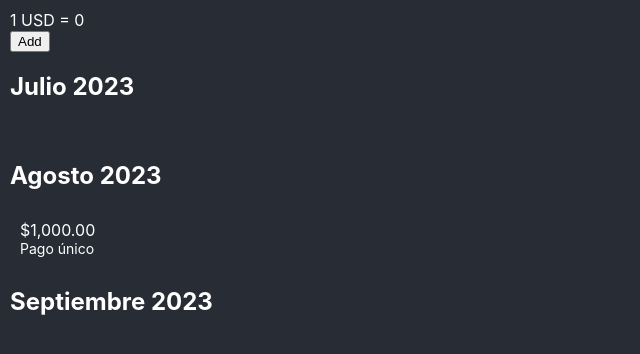
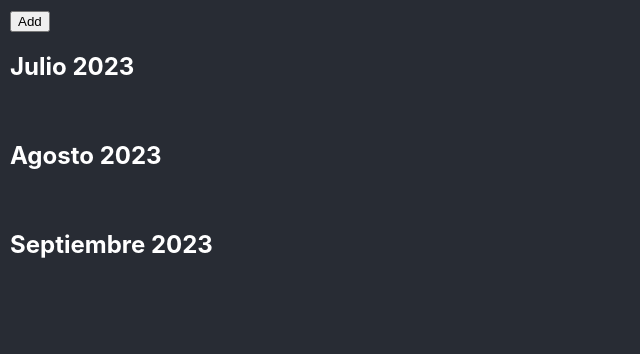
Before and after one commit to maldonadan/deuda, a React (Create React App) app: page / in a window 1280 px wide. Shown: the top 354 px of the page, without its empty margins (0-640 px from the left). Built offline with nearby package versions, Linux system fonts and the light colour scheme; no server answers.

Commit message:
ordeno meses de manera asc

```diff
--- a/src/App.js
+++ b/src/App.js
@@ -2,7 +2,6 @@ import { useState } from "react";
 import "./App.css";
 import Debt from "./Debt";
 import { useForm } from "react-hook-form";
-import { useCurrencyConversion } from "./useCurrencyConversion";
 import { useCurrencyFormatter } from "./useCurrencyFormatter";
 
 const Installments = ({ currentInstallment, totalInstallment = 0 }) => {
@@ -56,15 +55,35 @@ function App() {
   });
   const [state, setState] = useState({
     "Julio 2023": [],
-    "Agosto 2023": [
-      {
-        amount: 1000,
-      },
-    ],
+    "Agosto 2023": [],
     "Septiembre 2023": [],
   });
+
+  const meses = [
+    "Enero",
+    "Febrero",
+    "Marzo",
+    "Abril",
+    "Mayo",
+    "Junio",
+    "Julio",
+    "Agosto",
+    "Septiembre",
+    "Octubre",
+    "Noviembre",
+    "Diciembre",
+  ];
+
+  function compararFechasDescendente(a, b) {
+    const fechaA = new Date(a.split(" ")[1], meses.indexOf(a.split(" ")[0]), 1);
+    const fechaB = new Date(b.split(" ")[1], meses.indexOf(b.split(" ")[0]), 1);
+
+    return fechaA - fechaB;
+  }
   const months = Object.keys(state);
-  const { txUSD } = useCurrencyConversion();
+
+  const arrayOrdenado = months.sort(compararFechasDescendente);
+
   const addDebt = (
     month,
     amount,
@@ -98,9 +117,6 @@ function App() {
         padding: 10,
       }}
     >
-      <header>
-        <span>{`1 USD = ${txUSD}`}</span>
-        <div>
       <DebtForm
         onSubmit={(data) => {
           addDebtHandler(data);
@@ -108,9 +124,7 @@ function App() {
         debtFormValuesState={debtFormValuesState}
         setDebtFormValuesState={setDebtFormValuesState}
       />
-        </div>
-      </header>
-      {months.map((month) => {
+      {arrayOrdenado.map((month) => {
         const rows = getDebtsByMonth(month).map((debt, index) => (
           <DebtCard key={index} debt={debt} />
         ));
--- a/src/Debt.js
+++ b/src/Debt.js
@@ -74,7 +74,7 @@ class Debt {
     let newState = {
       ...state,
       [this.month]: [
-        ...state[this.month],
+        ...(state[this.month] || []),
         {
           amount: this.amount,
         },
```
Lines whose indentation alone changed are shown as unchanged.
